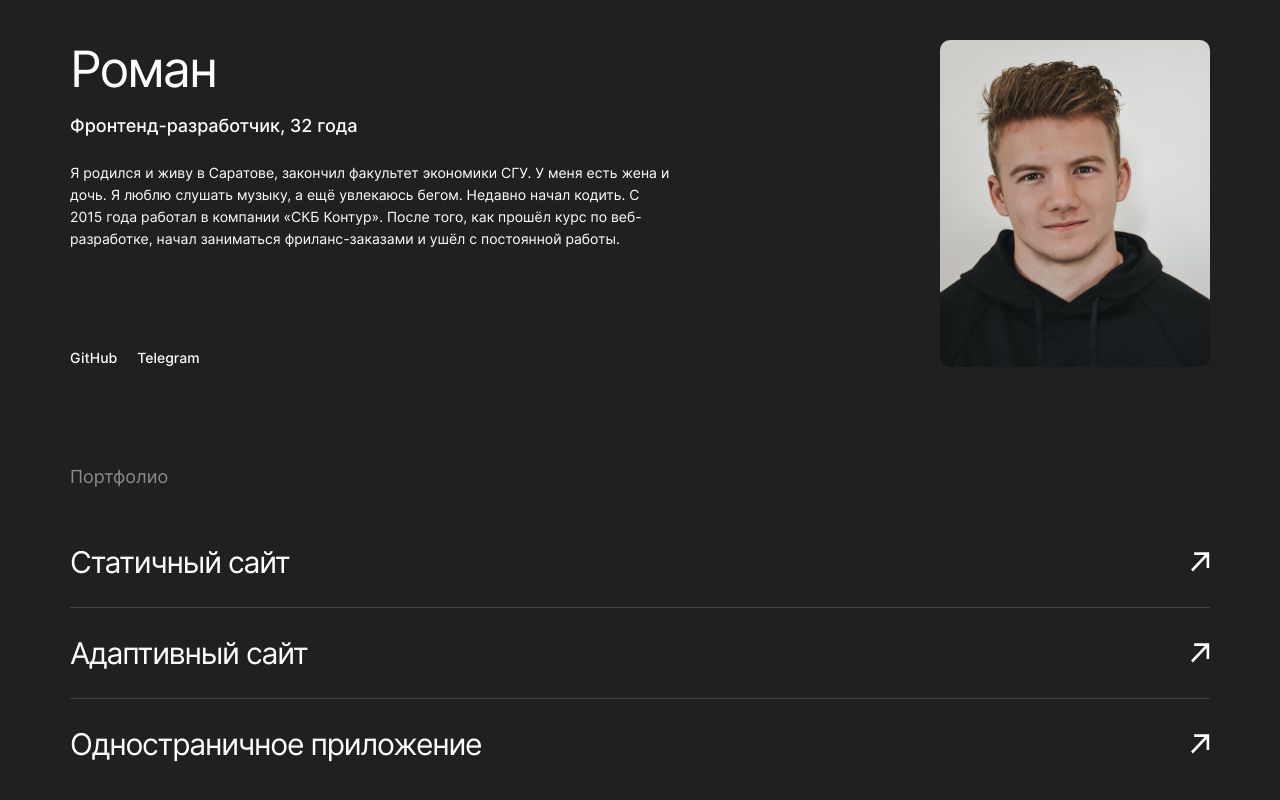
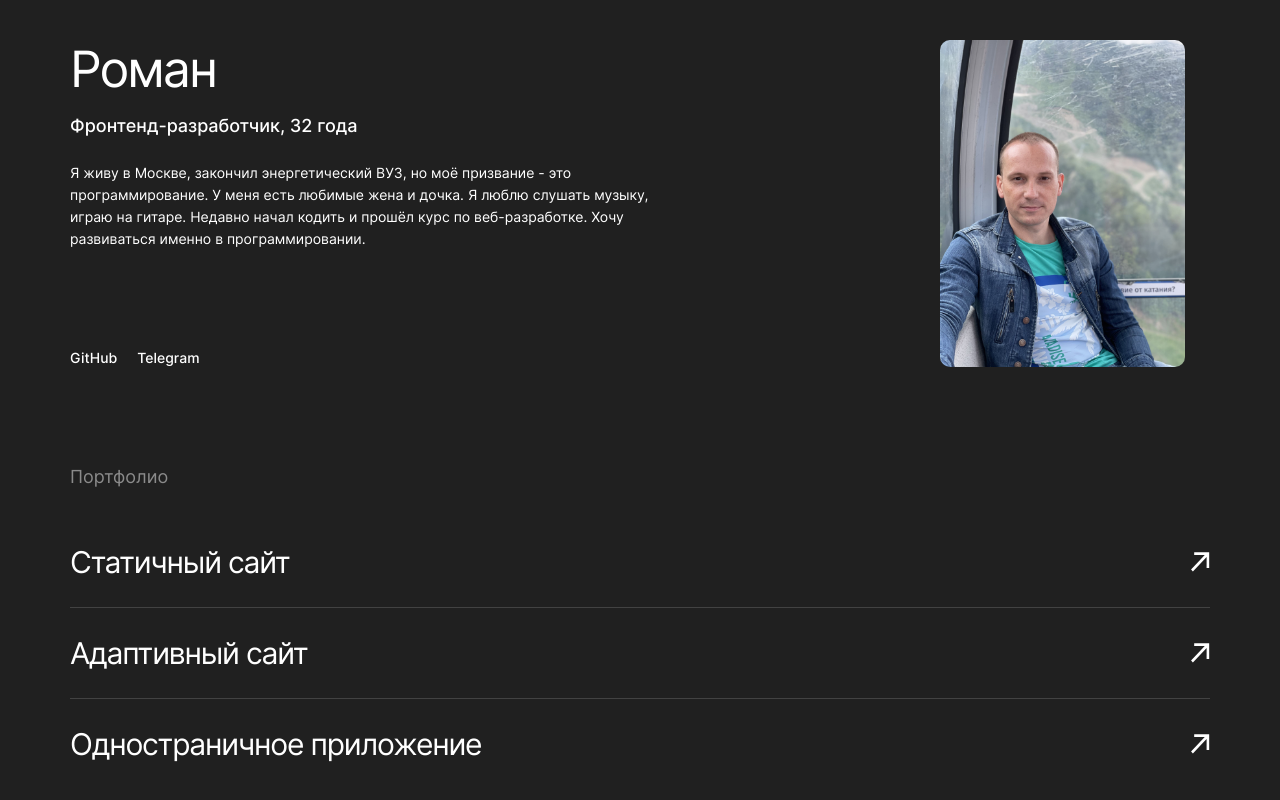
Before and after one commit to romkevi4/movies-explorer-frontend, a React (Create React App) app: page / in a window 1280 px wide. Shown: the part 2054-2854 px from the top of the page. Built offline with nearby package versions, Linux system fonts and the light colour scheme; no server answers.

Commit message:
fix: correct component AboutMe

```diff
--- a/src/components/Main/AboutMe/AboutMe.js
+++ b/src/components/Main/AboutMe/AboutMe.js
@@ -2,7 +2,7 @@ import React from 'react';
 
 import { EXTERNAL_RESOURCES } from '../../../utils/constants';
 
-import photo from '../../../images/about-me/about-me-photo.png';
+import photo from '../../../images/about-me/about-me-photo.jpg';
 import arrow from '../../../images/about-me/about-me-arrow.svg';
 import './AboutMe.css';
 
@@ -20,10 +20,9 @@ export default function AboutMe() {
                     className="about-me__photo"
                 />
                 <p className="about-me__description">
-                    Я родился и живу в Саратове, закончил факультет экономики СГУ. У меня есть жена
-                    и дочь. Я люблю слушать музыку, а ещё увлекаюсь бегом. Недавно начал кодить.
-                    С 2015 года работал в компании «СКБ Контур». После того, как прошёл курс по веб-разработке,
-                    начал заниматься фриланс-заказами и ушёл с постоянной работы.
+                    Я живу в Москве, закончил энергетический ВУЗ, но моё призвание - это программирование.
+                    У меня есть любимые жена и дочка. Я люблю слушать музыку, играю на гитаре. Недавно начал
+                    кодить и прошёл курс по веб-разработке. Хочу развиваться именно в программировании.
                 </p>
                 <address className="about-me__social-links">
                     <a
```
Also changed, not shown: src/images/about-me/about-me-photo.jpg (added), src/images/about-me/about-me-photo.png (deleted).
